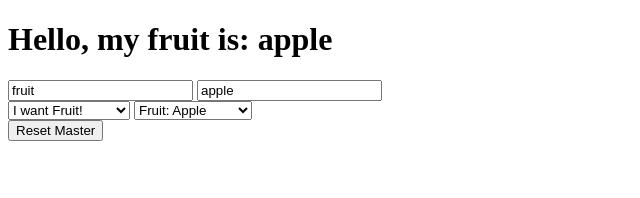
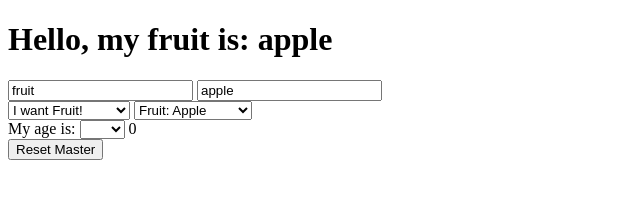
Before and after one commit to AjaxVM/Stalwart, a plain HTML site: page examples/test-example.html in a window 1280 px wide. Shown: the whole page, without its empty margins (0-640 px from the left). Drawn offline with Linux system fonts and the light colour scheme.

Commit message:
Created sW.Class.expose function
sW.Class.expose allows ad-hoc exposing of attrs for binding.
Updated the sWRepeat Handler to use this and work now.
A couple code comments to make things run better

```diff
--- a/examples/test-example.html
+++ b/examples/test-example.html
@@ -21,15 +21,17 @@
       <option value='classical'>Music: Classical</option>
     </select>
     <br/>
+    <!-- TODO: this is trying to set sw-value while the option for it doesn't exist yet
+               to fix we could force repeat to run before other handlers,
+               but, I do not think enforcing order on these is the correct idea
+               Perhaps instead allow registering before and after function for handlers
+               that are guaranteed to fire before/after definitions execute
+               and sw-bind would set the value after so that it is guaranteed to run?-->
+    My age is: <select sw-value='my-master.age' sw-repeat='my-master.ages:age'>
+      <option sw-bind='age'></option>
+    </select> <span sw-bind='my-master.age'></span>
+    <br/>
     <input type='button' sw-click='my-master.reset' value='Reset Master' />
-
-    <br/><br/>
-
-    <div>
-      <div sw-repeat='my-master.ages:age'>
-        <div sw-bind='age.value'></div>
-      </div>
-    </div>
   </body>
 
   <script src="../tests/external/jquery-2.1.4.js" type='text/javascript'></script>
@@ -46,7 +48,7 @@
       sW.Handler.Handler({
           name: 'master',
           expects: {},
-          exposes: ['type', 'value', 'ages'],
+          exposes: ['type', 'value', 'ages', 'age'],
           definition: function(element, args, parents){
               var cls = this;
               this.reset = function(){
@@ -57,8 +59,10 @@
 
               this.ages = [];
               for (var i=0;i<100;i++){
-                this.ages.push({value: ""+(i*2)});
+                this.ages.push(""+i*2);
               }
+
+              this.age = this.ages[0];
           }
       });
 
--- a/stalwart/class.js
+++ b/stalwart/class.js
@@ -27,6 +27,32 @@ sW.Module(sW, function(){
         var definition = new __definition();
         definition.__parents = [];
         definition.__className = __className;
+
+        definition.expose = function(prop){
+            // THIS method works for keeping scope properly and everything works
+            // this is also nearly as fast as Classes without any exposing, and is on prototype.
+            // The thing is, just defining functions with closures around prop is failing
+            // setting one of these props sets all somehow - hence the need to eval them :/
+
+            // If that is the case - do we need to clean the props to make sure they are safe?
+            // But then, how safe does it have to be?
+            // Currently everything is looking up the prop via this[prop] - so it should be safe with any keys
+
+            //firt, check if we have a value
+            var value = this[prop];
+            if (typeof value !== 'undefined'){
+                delete this[prop];
+            }
+            var propGetter, propSetter;
+            eval("propGetter = function(){return this.__getAttr__ ? this.__getAttr__(\""+prop+"\") : this.__getExposed__(\""+prop+"\");}");
+            eval("propSetter = function(value){return this.__setAttr__ ? this.__setAttr__(\""+prop+"\", value) : this.__setExposed__(\""+prop+"\", value);}");
+            definition.__defineGetter__(prop, propGetter);
+            definition.__defineSetter__(prop, propSetter);
+
+            if (typeof value !== 'undefined'){
+                this[prop] = value;
+            }
+        }
 
         definition.mutated = function(prop){
             if (this.__watchers__ && this.__watchers__[prop]){
@@ -183,19 +209,20 @@ sW.Module(sW, function(){
             //now create the getters and setters for the public properties
             for (i=0; i<definition.__public__.length; i++){
                 var prop = definition.__public__[i];
-                // THIS method works for keeping scope properly and everything works
-                // this is also nearly as fast as Classes without any exposing, and is on prototype.
-                // The thing is, just defining functions with closures around prop is failing
-                // setting one of these props sets all somehow - hence the need to eval them :/
+                definition.expose(prop);
+                // // THIS method works for keeping scope properly and everything works
+                // // this is also nearly as fast as Classes without any exposing, and is on prototype.
+                // // The thing is, just defining functions with closures around prop is failing
+                // // setting one of these props sets all somehow - hence the need to eval them :/
 
-                // If that is the case - do we need to clean the props to make sure they are safe?
-                // But then, how safe does it have to be?
-                // Currently everything is looking up the prop via this[prop] - so it should be safe with any keys
-                var propGetter, propSetter;
-                eval("propGetter = function(){return this.__getAttr__ ? this.__getAttr__(\""+prop+"\") : this.__getExposed__(\""+prop+"\");}");
-                eval("propSetter = function(value){return this.__setAttr__ ? this.__setAttr__(\""+prop+"\", value) : this.__setExposed__(\""+prop+"\", value);}");
-                definition.__defineGetter__(prop, propGetter);
-                definition.__defineSetter__(prop, propSetter);
+                // // If that is the case - do we need to clean the props to make sure they are safe?
+                // // But then, how safe does it have to be?
+                // // Currently everything is looking up the prop via this[prop] - so it should be safe with any keys
+                // var propGetter, propSetter;
+                // eval("propGetter = function(){return this.__getAttr__ ? this.__getAttr__(\""+prop+"\") : this.__getExposed__(\""+prop+"\");}");
+                // eval("propSetter = function(value){return this.__setAttr__ ? this.__setAttr__(\""+prop+"\", value) : this.__setExposed__(\""+prop+"\", value);}");
+                // definition.__defineGetter__(prop, propGetter);
+                // definition.__defineSetter__(prop, propSetter);
             }
         }
 
--- a/stalwart/coreHandlers.js
+++ b/stalwart/coreHandlers.js
@@ -50,72 +50,6 @@ sW.Module(sW.Handler, function(namespace){
         }
     });
 
-    //TODO: add sw-repeat handler
-    //there are a few concerns with this, mainly on watching if an object/array changes, to update
-    //also, need to be able to bind new elements in with handlers, and make sure that this element is used as a template only
-    //the other handlers on it don't fire
-
-    //actually, now that we have Class.mutated(prop), we can simply rely on any changes to an exposed value
-    //having mutated(prop) called after the changes - ie obj.people[12] = 'Bob';obj.mutated('people');
-    //this now only sends you the current value, not the "old" value - once must keep track of the old value
-    //and compare vs this new value if that is desired
-
-    // this.Handler({
-    //     name: 'sw-repeat-inner',
-    //     handlerValue: '=',
-    //     definition: function(element, args, parents){
-    //         //our children become the template, which is iterated over
-    //         //from sw-repeat-inner grab string "obj
-
-    //         //find obj name and key name
-    //         var parts = args['sw-repeat-inner'].split('->');
-    //         var myObjParts = namespace.getParentHandlerVar(parts[0], parents);
-
-    //         this.root = myObjParts[0];
-    //         this.rootVar = myObjParts[1];
-    //         this.targetVar = parts[1];
-
-    //         this.values = {};
-
-    //         var firstTime = true;
-
-    //         this.template = element.html();
-    //         console.log(this.template);
-
-    //         //TODO: do string replacement of targetVar to work, ie:
-    //         //<div sw-repeat-inner="myname" sw-repeat-as="mylist->item">
-    //         //<div sw-bind="myname.item"> BECOMES <div sw-bind="myname.values.0-n">
-    //         //Also convert myname.key (as helper)
-
-    //         var cls = this;
-
-    //         this.updateValues = function(){
-    //             element.empty();
-    //             $.each(cls.root[cls.rootVar], function(key, value){
-    //                 key = ''+key; //convert to string if necessary
-    //                 cls.values[key] = value;
-    //                 var data = {}
-    //                 data[cls.targetVar] = value;
-    //                 data['key'] = key;
-    //                 var clone = cls.template.clone();
-    //                 namespace.runHandlers(data, clone[0]);
-    //             });
-    //         }
-
-    //         this.updateValues();
-    //         console.log(this.values);
-
-    //         firstTime = false;
-    //     }
-    // });
-
-    this.Handler({
-        name: 'sw-repeat-element',
-        definition: function(element, args, parents){
-            console.log('huehue', element, args, parents);
-        }
-    });
-
     this.Handler({
         name: 'sw-repeat',
         handlerValue: '=',
@@ -138,32 +72,35 @@ sW.Module(sW.Handler, function(namespace){
 
             this.template = element.clone().removeAttr('sw-repeat');
             this.childTemplate = element.children().clone();
-            //this.childTemplate = $('<div sw-repeat-element="'+this.alias+'">');
-            //TODO how to create an anchor point for recalculation?
-            //Need to remove the element, but for now it tells us where we are
             this.anchor = element;
             this.myChildren = [];
+
+            //TODO: is this something we think could be helpful to have available globally?
+            //an idea I had was to have functions to convert a regular function into a bindable/watchable one
+            //and it would convert all values to exposed - instead of using an sw.Class?
+            this.childScopeObj = sW.Class('sWRepeatHandlerChildScope', function(){
+                this.__init__ = function(attr, value){
+                    this[attr] = value;
+                    this.expose(attr);
+                    // this.__setExposed__(attr, value);
+                    // this[attr] = value;
+                    // this.__public__.push(attr);
+
+                }
+            });
         },
         runChildren: function(){
-            console.log('blah...');
-            console.log(this.anchor);
-            console.log(this.targetObj, this.target);
 
             var cls=this;
             var anchor = this.anchor;
+            console.log(anchor);
             var child, args;
             $.each(this.targetObj[this.target], function(key, value){
-                console.log(value, key);
-                // child = cls.childTemplate.clone().append(cls.template.clone());
                 child = cls.childTemplate.clone();
-                anchor.after(child);
-                var data = {
+                child.text('test');
+                anchor.append(child);
 
-                };
-                data[cls.alias] = value;
-
-                console.log(data, child);
-                namespace.runHandlers(data, child);
+                namespace.runHandlers(new cls.childScopeObj(cls.alias, value), child);
             });
         }
     });
--- a/stalwart/handler.js
+++ b/stalwart/handler.js
@@ -56,7 +56,6 @@ sW.Module(sW.Handler, function(namespace){
                 //make sure we teardown after things go away
                 var cls = this;
                 $(element).on('sWCleaned', function(){
-                    console.log('clearing:', this);
                     cls.clearListeners();
                 });
             }
@@ -126,11 +125,11 @@ sW.Module(sW.Handler, function(namespace){
                         found[key] = namespace.convertAttrExists(attr);
                     //check if we are assigning to a literal (simple only for now)
                     } else if (value === '='){
-                        found[key] = namespace.convertAttrLiteral(parents, attr, allow_questionable);
+                        found[key] = namespace.convertAttrLiteral(parents, attr, passedArgs, allow_questionable);
                     //return obj.key (one-time binding) and exposes obj and key for binding
                     } else if (value === '@'){
                         //I think I have to return the parent object and the varname here, not just the varname
-                        foundValue = namespace.convertAttrWatch(parents, attr, allow_questionable);
+                        foundValue = namespace.convertAttrWatch(parents, attr, passedArgs, allow_questionable);
                         if (!foundValue){
                             throw new Error('Expected attribute '+attr+' not found');
                         }
@@ -140,9 +139,9 @@ sW.Module(sW.Handler, function(namespace){
                         cls.__expectBindables__[key] = [foundObj, foundKey];
                     //check if a composite (=@/@=) which checks if bindable or value
                     } else if (value === '@=' || value === '=@'){
-                        var foundValue = namespace.convertAttrWatch(parents, attr, allow_questionable);
+                        var foundValue = namespace.convertAttrWatch(parents, attr, passedArgs, allow_questionable);
                         if (typeof foundValue === 'undefined'){
-                            foundValue = namespace.convertAttrLiteral(parents, attr, allow_questionable);
+                            foundValue = namespace.convertAttrLiteral(parents, attr, passedArgs, allow_questionable);
                         } else {
                             foundObj = foundValue[0];
                             foundKey = foundValue[1];
@@ -168,7 +167,7 @@ sW.Module(sW.Handler, function(namespace){
         }
         return true;
     }
-    this.convertAttrLiteral = function(parents, attr, allow_questionable){
+    this.convertAttrLiteral = function(parents, attr, passedArgs, allow_questionable){
         //handles simple Javascript literals (string, boolean, number)
 
         //if undefined and allow_questionable, return null, not false
@@ -197,7 +196,7 @@ sW.Module(sW.Handler, function(namespace){
         }
         return attr;
     }
-    this.convertAttrWatch = function(parents, attr, allow_questionable){
+    this.convertAttrWatch = function(parents, attr, passedArgs, allow_questionable){
         if (typeof attr === 'undefined'){
             if (allow_questionable){
                 return null;
@@ -210,20 +209,35 @@ sW.Module(sW.Handler, function(namespace){
         var nodes = attr.split('.');
         var parent, value;
 
-        // if (nodes.length === 1){
-        //     throw new Error('No parent declared, use ^.attr for nearest parent');
+        //check if this was passed in, so we aren't going to parent
+        parent = passedArgs;
+        $.each(nodes, function(i, v){
+            if (typeof parent === 'undefined'){
+                return false;
+            } else if (i === nodes.length-1){
+                value = v;
+            } else {
+                parent = parent[v];
+            }
+        });
+
+        if (typeof parent !== 'undefined' && typeof value !== 'undefined'){
+            return [parent, value];
+        }
+        // if (typeof passedArgs[attr] !== 'undefined'){
+        //     return [passedArgs, attr];
         // }
 
         //find top-level parent
         //if ^ is top parent, grab first
         //this should be the first handler on parent, but order isn't guaranteed
         parent = parents[nodes[0]];
-        console.log(parents, parent);
 
         nodes.splice(0,1);
-        console.log(nodes);
         $.each(nodes, function(i, v){
-            if (i === nodes.length-1){
+            if (typeof parent === 'undefined'){
+                return false;
+            } else if (i === nodes.length-1){
                 value = v;
             } else {
                 parent = parent[v];
```
Also changed, not shown: stalwart/utils.js (line endings or trailing spaces).
